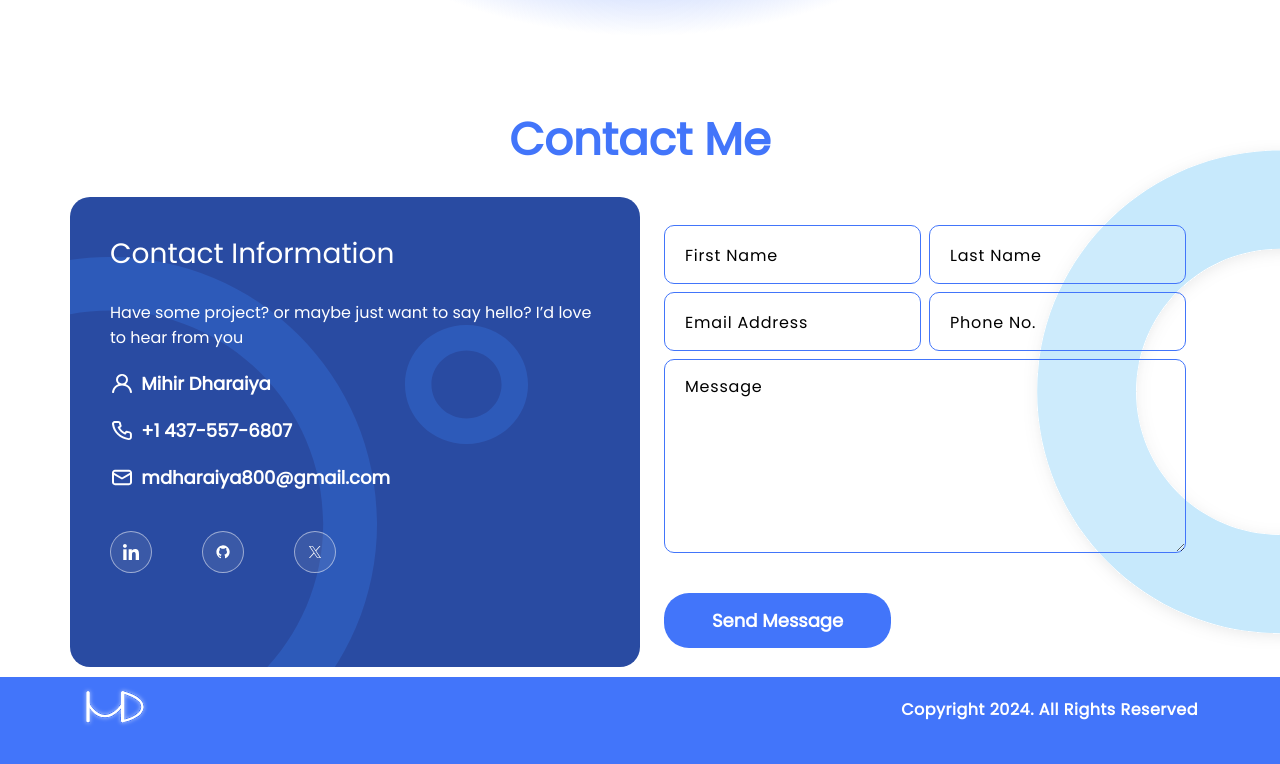
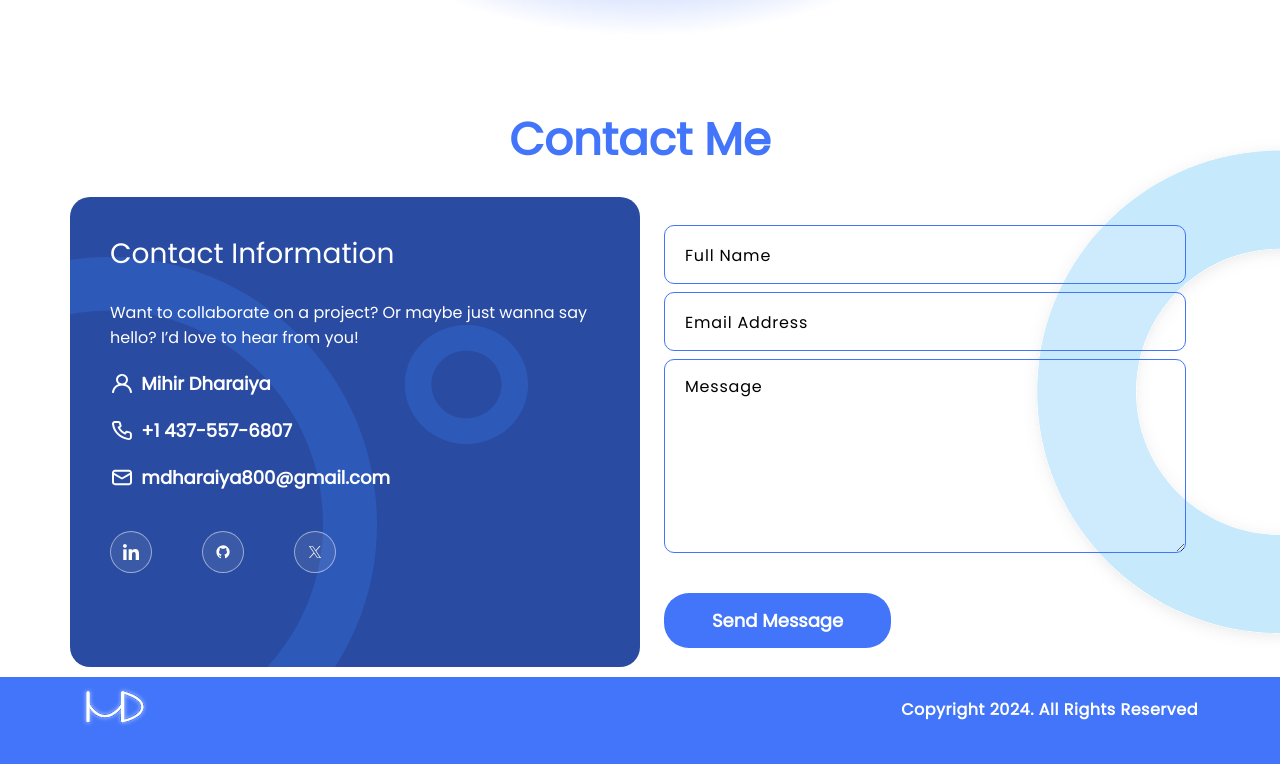
Before and after one commit to MihirDharaiya/Personal-Portfolio, a React (Create React App) app: page / in a window 1280 px wide. Shown: the part 5984-6748 px from the top of the page. Built offline with nearby package versions, Linux system fonts and the light colour scheme.

Commit message:
Email client API setup complete

```diff
--- a/package.json
+++ b/package.json
@@ -3,6 +3,7 @@
   "version": "0.1.0",
   "private": true,
   "dependencies": {
+    "@emailjs/browser": "^4.3.3",
     "@emotion/react": "^11.11.1",
     "@emotion/styled": "^11.11.0",
     "@mui/icons-material": "^5.15.12",
@@ -13,6 +14,7 @@
     "animate.css": "^4.1.1",
     "bootstrap": "^5.3.3",
     "dom": "^0.0.3",
+    "emailjs": "^4.0.3",
     "node-mailjet": "^3.3.1",
     "rc-progress": "^3.5.1",
     "react": "^18.2.0",
--- a/src/App.js
+++ b/src/App.js
@@ -8,8 +8,6 @@ import { Education } from './components/Education/Education.js';
 import { Contact } from './components/Contact/Contact.js';
 import { Footer } from './components/Footer/Footer.js';
 import { About } from './components/About/About.js';
-import { Globe } from './components/Globe/Globe.js';
-import { Card } from './components/Card/Card.js';
 import { Experience } from './components/Experience/Experience.js';
 import { Achievements } from './components/Achievements/Achievements.js';
 
@@ -27,7 +25,6 @@ const App = () => {
       <Achievements />
       <Contact />
       <Footer />
-      {/* <Card /> */}
     </div>
 
   );
--- a/src/components/Contact/Contact.js
+++ b/src/components/Contact/Contact.js
@@ -1,4 +1,5 @@
-import { useState } from "react";
+import React, { useState, useRef } from 'react';
+import emailjs from '@emailjs/browser';
 import { Container, Row, Col } from "react-bootstrap";
 import 'animate.css';
 import navIcon1 from "../../assets/img/message.svg";
@@ -10,43 +11,25 @@ import twitter from '../../assets/img/twitter.svg';
 import '../Contact/Contact.css';
 
 export const Contact = () => {
-    const formInitialDetails = {
-        firstName: '',
-        lastName: '',
-        email: '',
-        phone: '',
-        message: ''
-    }
-    const [formDetails, setFormDetails] = useState(formInitialDetails);
-    const [buttonText, setButtonText] = useState('Send');
-    const [status, setStatus] = useState({});
 
-    const onFormUpdate = (category, value) => {
-        setFormDetails({
-            ...formDetails,
-            [category]: value
-        })
-    }
+const form = useRef();
 
-    const handleSubmit = async (e) => {
-        e.preventDefault();
-        setButtonText("Sending...");
-        let response = await fetch("http://localhost:5000/contact", {
-            method: "POST",
-            headers: {
-                "Content-Type": "application/json;charset=utf-8",
-            },
-            body: JSON.stringify(formDetails),
-        });
-        setButtonText("Send");
-        let result = await response.json();
-        setFormDetails(formInitialDetails);
-        if (result.code == 200) {
-            setStatus({ succes: true, message: 'Message sent successfully' });
-        } else {
-            setStatus({ succes: false, message: 'Something went wrong, please try again later.' });
-        }
-    };
+  const sendEmail = (e) => {
+    e.preventDefault();
+
+    emailjs
+      .sendForm('gmail_service', 'contact_me_form', form.current, {
+        publicKey: 'oUl30g-qhCSyzmY-x',
+      })
+      .then(
+        () => {
+          console.log('SUCCESS!');
+        },
+        (error) => {
+          console.log('FAILED...', error.text);
+        },
+      );
+  };
 
     return (
         <div className="main-contact">
@@ -58,7 +41,7 @@ export const Contact = () => {
                             <div className="image-container">
                                 <div className="info-contain">
                                     <h3>Contact Information</h3>
-                                    <p>Have some project? or maybe just want to say hello? I’d love to hear from you</p>
+                                    <p>Want to collaborate on a project? Or maybe just wanna say hello? I’d love to hear from you!</p>
                                     <div className="contact-info">
                                         <div className="icon">
                                             <img src={navIcon3} alt="" />
@@ -83,30 +66,18 @@ export const Contact = () => {
                         </Col>
                         <Col size={12} md={6}>
                             <div className="card-form">
-                                <form onSubmit={handleSubmit}>
+                                <form ref={form} onSubmit={sendEmail}>
                                     <Row>
-                                        <Col size={12} sm={6} className="px-1">
-                                            <input type="text" value={formDetails.firstName} placeholder="First Name" onChange={(e) => onFormUpdate('firstName', e.target.value)} />
+                                        <Col size={12} sm={12} className="px-1">
+                                            <input type="text" name="user_name" placeholder="Full Name"/>
                                         </Col>
-                                        <Col size={12} sm={6} className="px-1">
-                                            <input type="text" value={formDetails.lastName} placeholder="Last Name" onChange={(e) => onFormUpdate('lastName', e.target.value)} />
-                                        </Col>
-                                        <Col size={12} sm={6} className="px-1">
-                                            <input type="email" value={formDetails.email} placeholder="Email Address" onChange={(e) => onFormUpdate('email', e.target.value)} />
-                                        </Col>
-                                        <Col size={12} sm={6} className="px-1">
-                                            <input type="tel" value={formDetails.phone} placeholder="Phone No." onChange={(e) => onFormUpdate('phone', e.target.value)} />
+                                        <Col size={12} sm={12} className="px-1">
+                                            <input type="email" name="user_email" placeholder="Email Address"/>
                                         </Col>
                                         <Col size={12} className="px-1">
-                                            <textarea rows="6" value={formDetails.message} placeholder="Message" onChange={(e) => onFormUpdate('message', e.target.value)}></textarea>
-                                            <button type="submit"><span>Send Message</span></button>
+                                            <textarea rows="6" name="message" placeholder="Message"></textarea>
+                                            <button value="Send" type="submit"><span>Send Message</span></button>
                                         </Col>
-                                        {
-                                            status.message &&
-                                            <Col>
-                                                <p className={status.success === false ? "danger" : "success"}>{status.message}</p>
-                                            </Col>
-                                        }
                                     </Row>
                                 </form>
                             </div>
```
Also changed, not shown: 1 other file (tests, documents, lock files or other folders).
